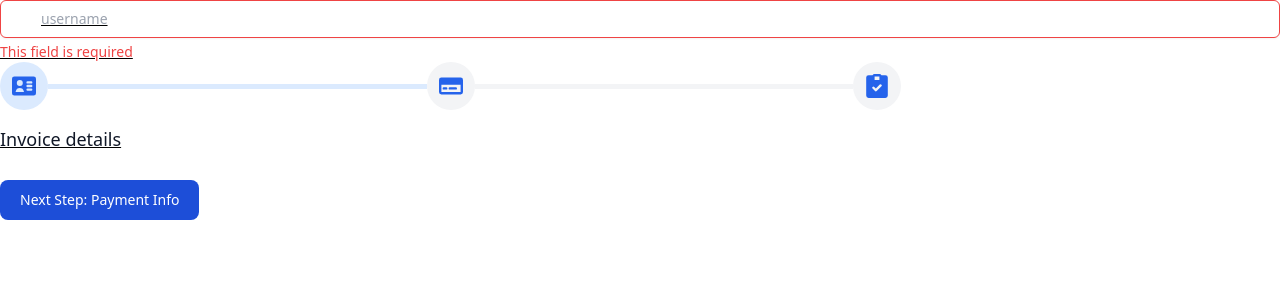
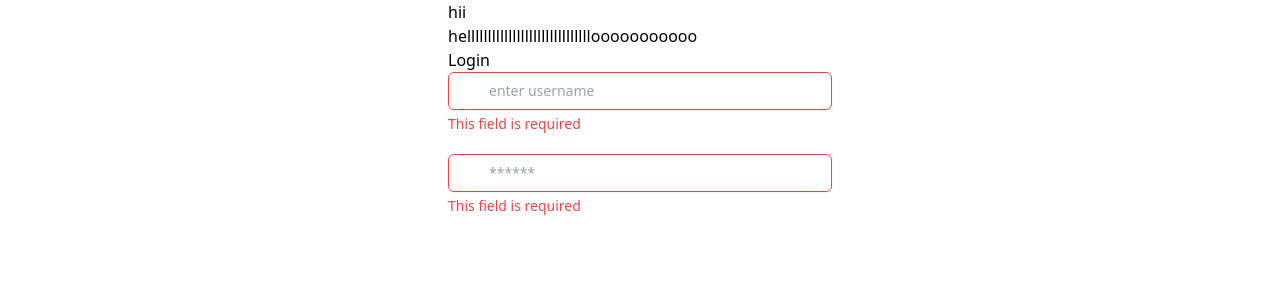
Before and after one commit to mehrnaz-ghaffar/ocserv-frontend, a Vue app: page / in a window 1280 px wide. Shown: the top 300 px of the page. Built offline with nearby package versions, Linux system fonts and the light colour scheme; no server answers.

Commit message:
feat:added login form

```diff
--- a/src/UI/OInput.vue
+++ b/src/UI/OInput.vue
@@ -6,10 +6,17 @@ interface Props {
   modelValue: string;
   placeholder?: string;
   prependIcon?: string;
+  inputType?: string;
   rules?: Array<(value: string) => string | boolean>;
+  isDisabled: boolean;
 }
 
-const props = defineProps<Props>();
+const props = withDefaults(defineProps<Props>(), {
+  modelValue: "",
+  placeholder: "",
+  inputType: "text",
+  isDisabled: false,
+});
 
 // Emits
 const emit = defineEmits<{
@@ -60,6 +67,7 @@ const updateValue = (value: string) => {
         :value="modelValue"
         @input="updateValue($event.target.value)"
         :placeholder="placeholder"
+        :disabled="isDisabled"
         :class="[
           'block w-full pl-10 pr-3 py-2 border rounded-md shadow-sm focus:outline-none focus:ring-1 focus:ring-indigo-500 sm:text-sm',
           error ? 'border-red-500 focus:ring-red-500' : 'border-gray-300',
--- /dev/null
+++ b/src/components/authentiacate/components/loginForm.vue
@@ -0,0 +1,53 @@
+<script setup lang="ts">
+import { onMounted, ref } from "vue";
+import OInput from "@/UI/OInput.vue";
+
+const username: string = "";
+const password: string = "";
+const requiredRule = (value: string) => {
+  return value ? true : "This field is required";
+};
+const minLengthRule = (value: string) => {
+  return value.length >= 6 ? true : "Minimum length is 6 characters";
+};
+
+onMounted(() => {
+  console.log(`login mounted.`);
+});
+
+const inputFields = [
+  {
+    value: username,
+    rules: [requiredRule],
+    placeholder: "enter username",
+    component: OInput,
+  },
+  {
+    rules: [requiredRule, minLengthRule],
+    placeholder: "******",
+    component: OInput,
+  },
+];
+</script>
+
+<template>
+  <div>
+    <h1>Login</h1>
+
+    <div
+      v-for="(field, fieldIndex) in inputFields"
+      :key="fieldIndex"
+      class="mb-5"
+    >
+      <component
+        v-model="field.value"
+        :is="field.component"
+        :placeholder="field.placeholder"
+        :rules="field.rules"
+      >
+      </component>
+    </div>
+  </div>
+</template>
+
+<style scoped></style>
--- a/src/components/authentiacate/components/registrationForm.vue
+++ b/src/components/authentiacate/components/registrationForm.vue
@@ -3,6 +3,7 @@ import OInput from "@/UI/OInput.vue";
 import Ostepper from "@/UI/OStepper.vue";
 import { onMounted, ref } from "vue";
 import api from "@/services/api";
+import Login from "./loginForm.vue";
 
 defineProps<{
   //   msg: string
@@ -29,13 +30,21 @@ const fetchData = async () => {
 </script>
 
 <template>
-  <div class="text-xl bg-blue underline">
-    <OInput
+  <div class="max-w-sm mx-auto">
+    <!-- <OInput
       v-model="inputValue"
       placeholder="username"
       :rules="[requiredRule, minLengthRule]"
     />
 
-    <Ostepper />
+    <Ostepper /> -->
+
+    <form class="block">hii</form>
+
+    <span class="hidden md:block"
+      >hellllllllllllllllllllllllllllllooooooooooo</span
+    >
+
+    <Login />
   </div>
 </template>
```
